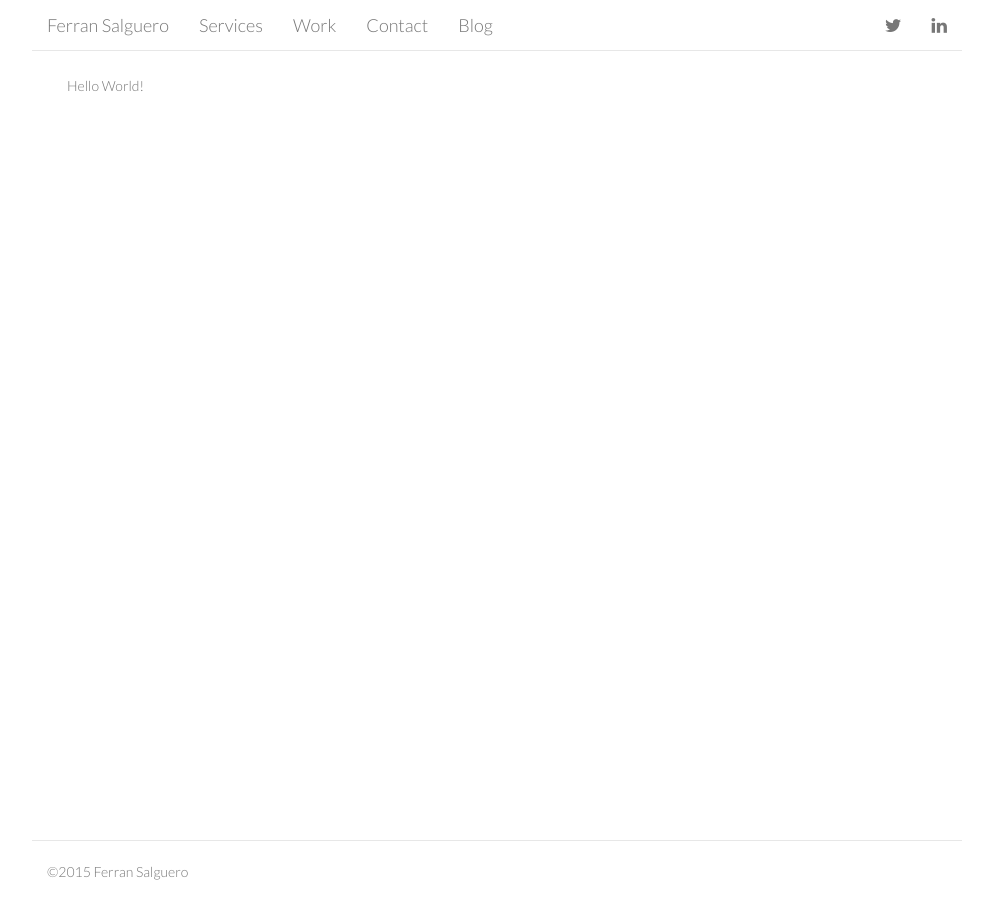
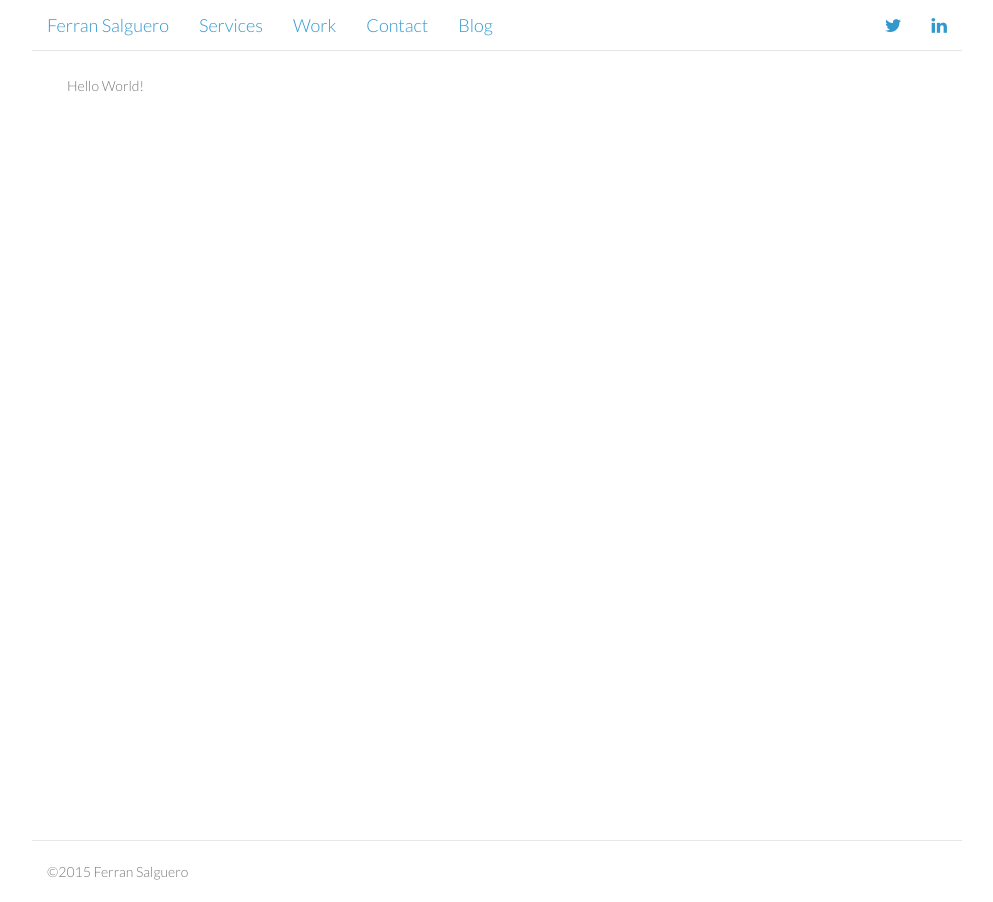
Before and after one commit to FerranSalguero/ferransalguero.github.io, a Jekyll site: the page built from index.html, in a window 1280 px wide. Shown: the whole page, without its empty margins (143-1136 px from the left). Built offline with Jekyll 4.4.1, drawn with Linux system fonts in a browser that asks for light colours; nearby versions of some CDN libraries; Markdown is read by kramdown in place of the engine named in the settings; the list of posts is cut into pages by our own code.

Commit message:
Remove default navbar

```diff
--- a/_layouts/default.html
+++ b/_layouts/default.html
@@ -3,7 +3,7 @@
 <body>
 
 	<div class="wrapper">
-		<header role="banner" class="navbar navbar-default navbar-fixed-top">
+		<header role="banner" class="navbar navbar-fixed-top">
 			<div class="container-fluid">
 				<div class="navbar-header">
 					<button class="navbar-toggle" type="button" data-toggle="collapse" data-target=".bs-navbar-collapse">
--- a/stylesheets/styles.css
+++ b/stylesheets/styles.css
@@ -11,16 +11,19 @@
     height: 100%;
 }
 
+a.navbar-brand:hover {
+  color: #B66382;
+  transition-duration: 0.5s;
+}
+
 .container, .container-fluid {
     max-width: 860px;
 }
 
-.navbar-default {
-    background-color: #fff;
-}
 
 .navbar {
   border: 0;
+  background-color: #fff;
 }
 
 .navbar > .container-fluid {
```
